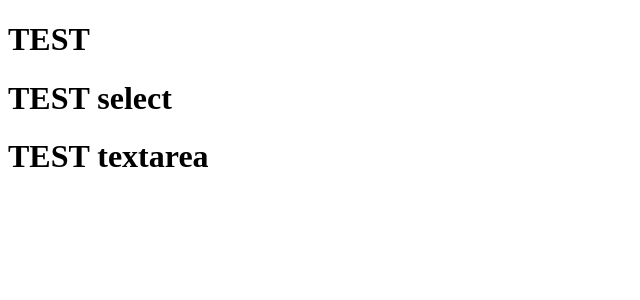
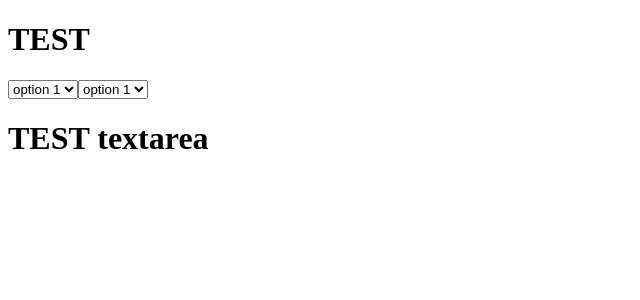
Before and after one commit to Aveamxela/form-avito, a JavaScript app: page / in a window 1280 px wide. Shown: the top 300 px of the page, without its empty margins (0-640 px from the left). Built offline with nearby package versions, Linux system fonts and the light colour scheme; the HTML template or start-up script is replaced by a standard one.

Commit message:
Le component select

```diff
--- a/src/App.js
+++ b/src/App.js
@@ -6,7 +6,8 @@ export default function App() {
     return (
         <>
             <Input />
-            <Select />
+            <Select options={['option 1', 'option 2', 'option 3']} />
+            <Select options={['option 1', 'option 2', 'option 3', 'option 4']} />
             <Textarea />
         </>
     );
--- a/src/components/Select.js
+++ b/src/components/Select.js
@@ -1,4 +1,10 @@
-const Select = () => {
-    return <h1>TEST select</h1>;
+const Select = ({ options, value, handleChange }) => {
+    return (
+      <select onChange={handleChange}>
+        {options.map(option => {
+          return <option>{option}</option>
+        }) }
+      </select>
+    );
 };
 export default Select;
```
